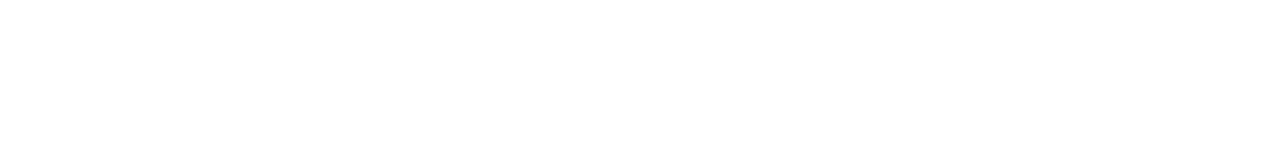
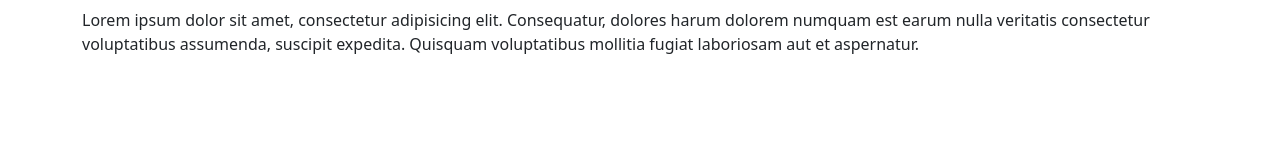
Before and after one commit to stopdaydreaming/doodle-command-line-portfolio, a plain HTML site: page page-layout.html in a window 1280 px wide. Drawn offline with nearby package versions, Linux system fonts and the light colour scheme.

Commit message:
added lorem ipsum

```diff
--- a/page-layout.html
+++ b/page-layout.html
@@ -21,6 +21,12 @@
           <h1 id="user-name"></h1>
           <h3 id="user-location"></h3>
           <h3 id="user-bio"></h3>
+          <p>
+            Lorem ipsum dolor sit amet, consectetur adipisicing elit.
+            Consequatur, dolores harum dolorem numquam est earum nulla veritatis
+            consectetur voluptatibus assumenda, suscipit expedita. Quisquam
+            voluptatibus mollitia fugiat laboriosam aut et aspernatur.
+          </p>
           <h3 id="user-linkedin"></h3>
           <h3 id="user-github"></h3>
         </div>
```
